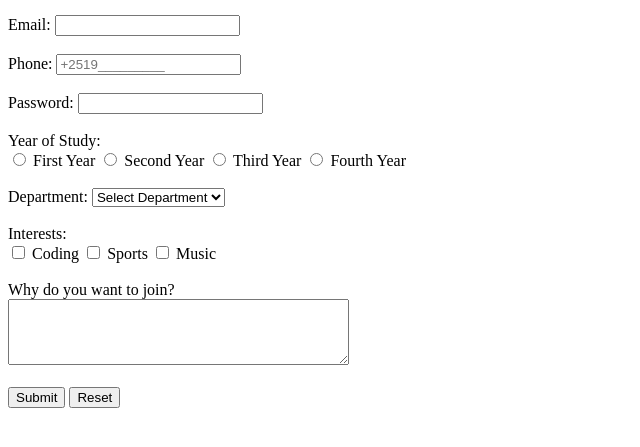
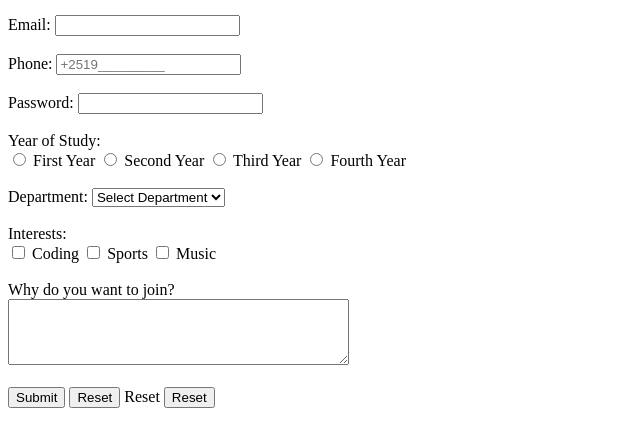
Before and after one commit to FirdousMohammedHassen/Hope-Hands-Charity, a plain HTML site: page registrationform.html in a window 1280 px wide. Shown: the part 91-538 px from the top of the page, without its empty margins (0-640 px from the left). Drawn offline with Linux system fonts and the light colour scheme.

Commit message:
Add reset label and input to registration form

```diff
--- a/registrationform.html
+++ b/registrationform.html
@@ -68,6 +68,8 @@
 
         <input type="submit" value="Submit">
         <input type="reset" value="Reset">
+        <label for="reset">Reset</label>
+        <input type="reset" value="Reset">
 
     </form>
 </body>
```
